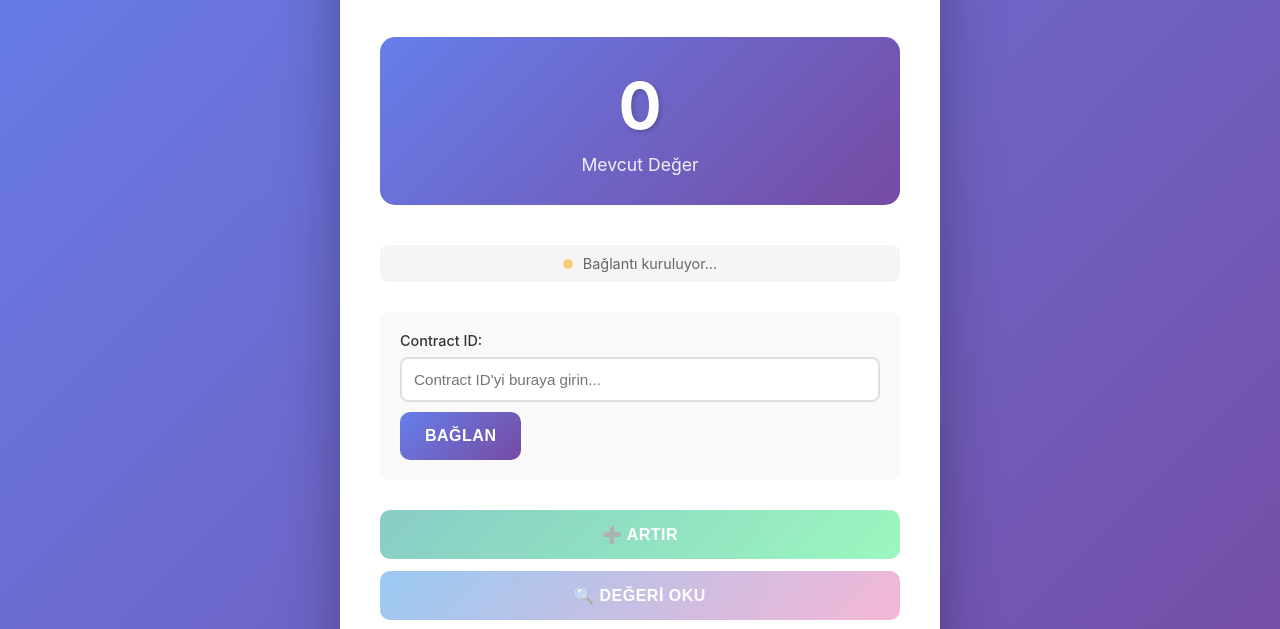
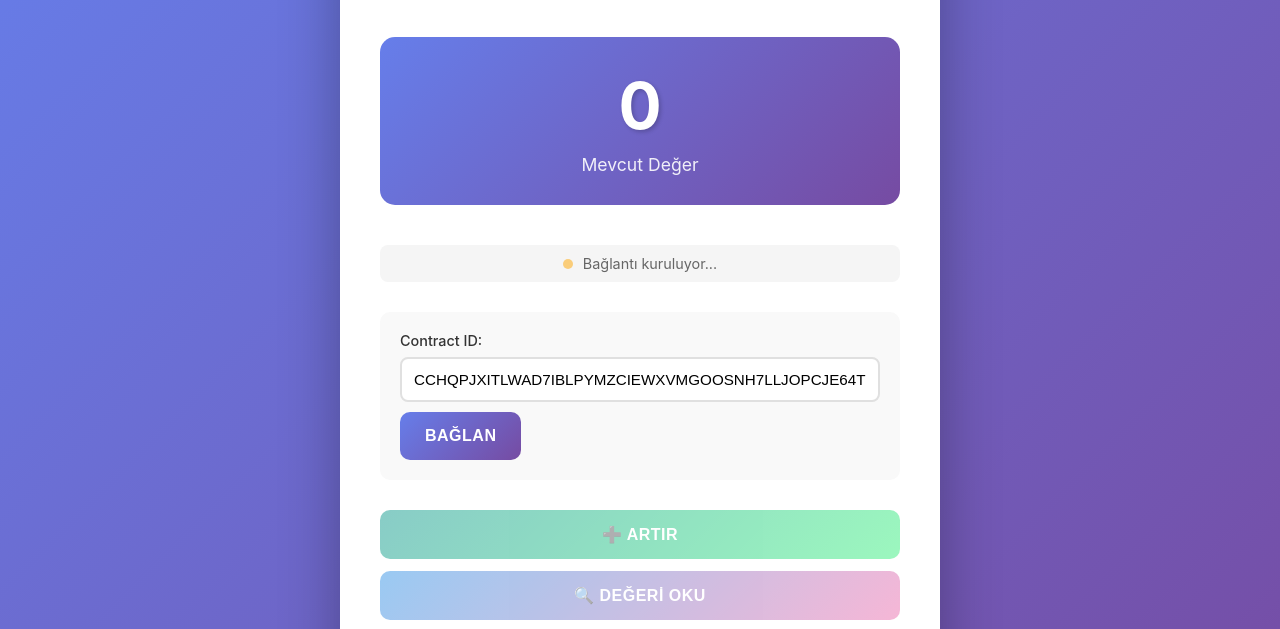
Before and after one commit to busraozturkk08/stellarbootcamp-sayacsistemi, a plain HTML site: page ui/index.html in a window 1280 px wide. Shown: the part 141-770 px from the top of the page. Drawn offline with Linux system fonts and the light colour scheme.

Commit message:
Deploy contract and update README with contract ID CCHQPJXITLWAD7IBLPYMZCIEWXVMGOOSNH7LLJOPCJE64TPUF6APIUO3

```diff
--- a/ui/index.html
+++ b/ui/index.html
@@ -28,7 +28,7 @@
                     type="text"
                     id="contractId"
                     placeholder="Contract ID'yi buraya girin..."
-                    value=""
+                    value="CCHQPJXITLWAD7IBLPYMZCIEWXVMGOOSNH7LLJOPCJE64TPUF6APIUO3"
                 >
                 <button id="connectBtn" class="btn btn-primary">Bağlan</button>
             </div>
```
Also changed, not shown: 1 other file.
